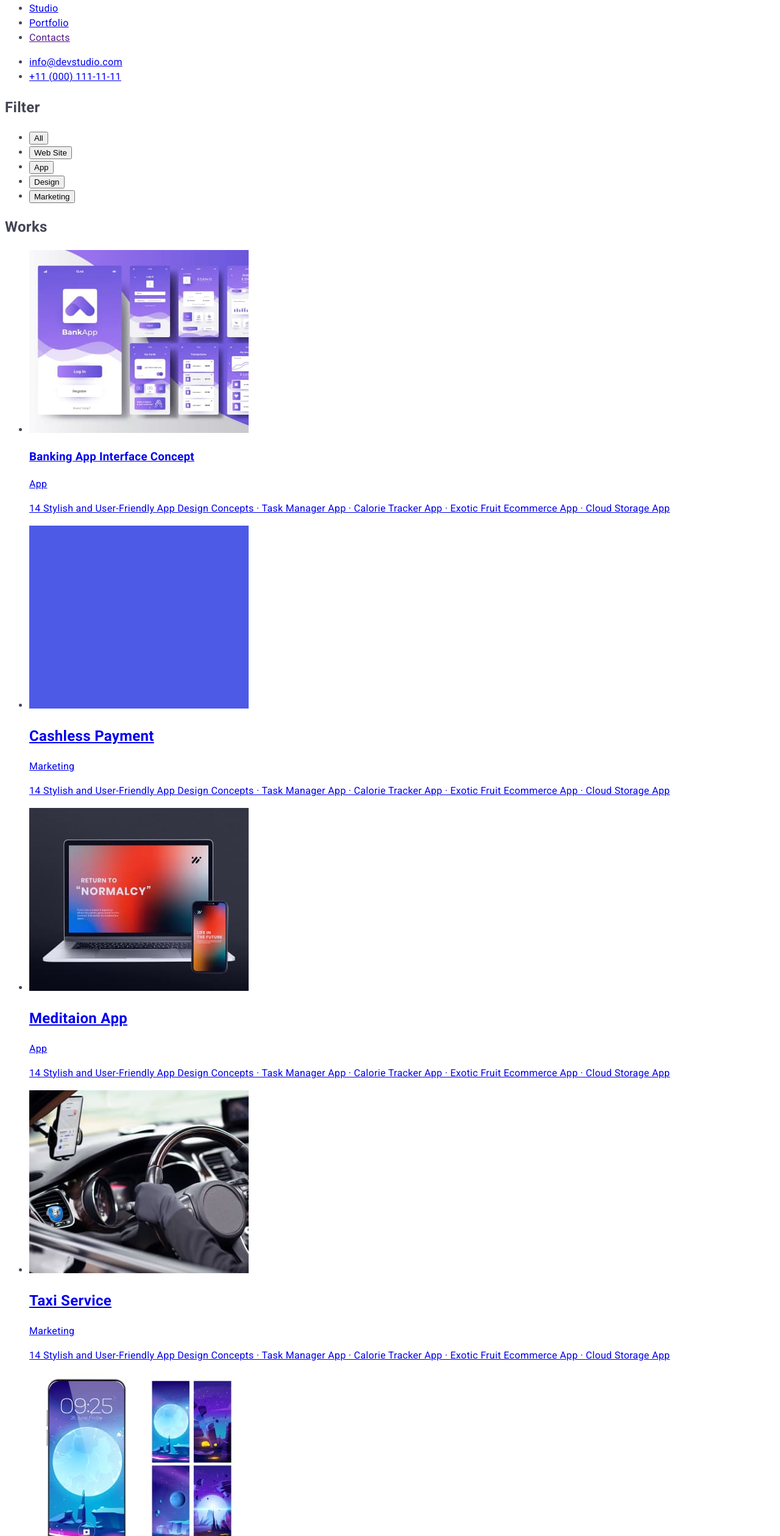
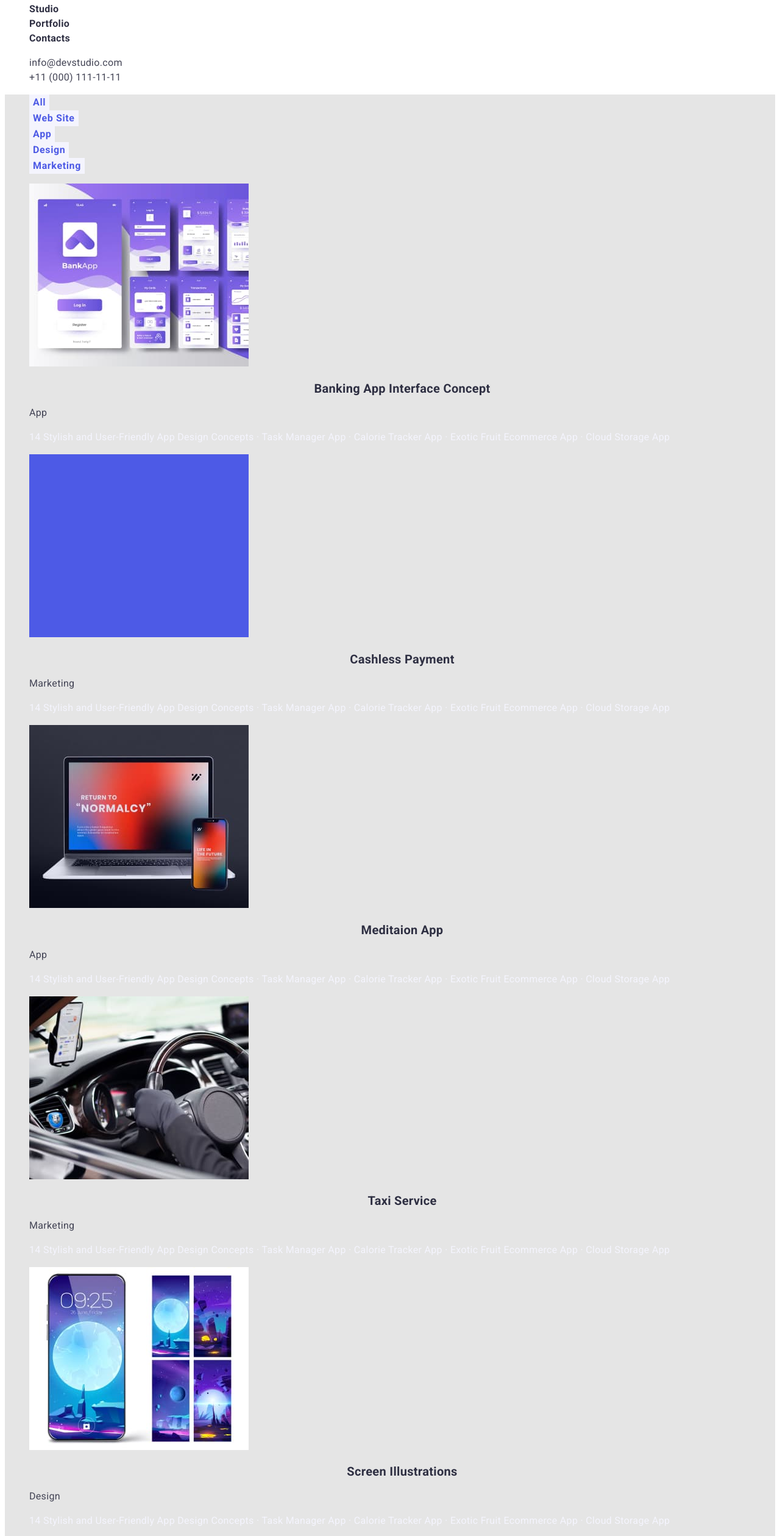
Before and after one commit to Mikaeri/goit-markup-hw-02, a plain HTML site: page portfolio.html in a window 1280 px wide. Shown: the part 46-2565 px from the top of the page at 61% size. Drawn offline with Linux system fonts and the light colour scheme.

Commit message:
add css for portfolio
css portfolio parts has been completed

```diff
--- a/css/styles.css
+++ b/css/styles.css
@@ -8,6 +8,7 @@
 	--light-color:#F4F4FD;
 	--doc-color:#FFFFFF;
 	--active-hero-button:#404BBF;
+	--portfolio-page-color:#E5E5E5;
 
 	}
 
@@ -31,9 +32,25 @@ body{
 
 .buttons {
 	font-family: 'Roboto',sans-serif;
+	font-weight: 600;
+	font-size: 16px;
+	letter-spacing: 0.04em;
+	align-items: center;
 	border: 0;
 }
 
+.visually-hidden {
+	position: absolute;
+	width: 1px;
+	height: 1px;
+	margin: -1px;
+	border: 0;
+	padding: 0;
+	white-space: nowrap;
+	clip-path: inset(100%);
+	clip: rect(0 0 0 0);
+	overflow: hidden;
+}
 
 /* ___________HEADER__________ */
 .header {}
@@ -92,6 +109,11 @@ body{
 	text-align: center;
 }
 
+.head-element{
+font-size: 20px;
+line-height: 1.2;
+}
+
 .secondary-header{
 	font-size: 36px;
 	line-height: 1.1;
@@ -112,21 +134,19 @@ body{
 }
 
 .hero-button {
-	font-weight: 600;
-	font-size: 16px;
+
 	line-height: 1.19;
-	letter-spacing: 0.04em;
-	align-items: center;
 	background: var(--primary-brand-color);
-	color:var(--doc-color);
+	color: var(--doc-color);
 	width: 170px;
 	height: 50px;
 }
 
-.hero-button:hover,
-.hero-button:focus{
+.buttons:hover,
+.buttons:focus{
 	cursor:pointer;
 }
+
 .hero-button:active{
 	color:var(--active-hero-button)
 }
@@ -136,18 +156,7 @@ body{
 
 .soft-skills {}
 
-.visually-hidden {
-	position: absolute;
-	width: 1px;
-	height: 1px;
-	margin: -1px;
-	border: 0;
-	padding: 0;
-	white-space: nowrap;
-	clip-path: inset(100%);
-	clip: rect(0 0 0 0);
-	overflow: hidden;
-}
+
 .soft-skill-list {}
 
 .soft-skill-items {}
@@ -176,15 +185,7 @@ body{
 
 .team-item {}
 
-.team-member {
-	font-size: 20px;
-	line-height: 1.2;
-}
-
-.team-position {
-	text-align: center;
-
-}
+.team-position {}
 
 
 /* ___________FOOTER__________ */
@@ -200,3 +201,42 @@ body{
 .footer-text {
 	color:var(--accent-color)
 }
+
+/* ___________PORTFOLIO________ */
+.portfolio{
+	background-color: var(--portfolio-page-color);
+}
+/* ___________FILTER___________ */
+.filter {}
+
+.filter-list {}
+
+.filter-item {}
+
+.filter-buttons {
+	line-height: 1.5;
+	color: var(--primary-brand-color);
+	background-color:var(--light-color)
+	}
+
+.filter-buttons:active{
+	background-color: var(--primary-brand-color);
+	color: var(--doc-color);
+	}
+
+/* ___________WORKS____________ */
+.works {}
+
+.work-list {}
+
+.work-item {}
+
+.work-link {
+	color:inherit;
+}
+
+.work-projects {}
+
+.text {
+	color: var(--light-color);
+}
--- a/portfolio.html
+++ b/portfolio.html
@@ -5,189 +5,197 @@
     <meta http-equiv="X-UA-Compatible" content="IE=edge" />
     <meta name="viewport" content="width=device-width, initial-scale=1.0" />
     <title>Portfolio</title>
-    <link rel="stylesheet" href="./css/styles.css" />
-
     <link rel="preconnect" href="https://fonts.googleapis.com" />
     <link rel="preconnect" href="https://fonts.gstatic.com" crossorigin />
     <link
       href="https://fonts.googleapis.com/css2?family=Raleway:wght@700&family=Roboto:wght@400;500;700;900&display=swap"
       rel="stylesheet"
     />
+    <link rel="stylesheet" href="./css/styles.css" />
   </head>
+
   <body>
     <!-- Header -->
-    <header>
-      <nav>
-        <a href="index.html"><span>WEB</span>STUDIO</a>
-        <ul>
-          <li><a href="index.html">Studio</a></li>
-          <li><a href="portfolio.html">Portfolio</a></li>
-          <li><a href="">Contacts</a></li>
+    <header class="header">
+      <nav class="navigation">
+        <a href="index.html" class="logo link">WEB<span class="header-logo">STUDIO</span></a>
+        <ul class="navigation-list list">
+          <li class="navigation-item">
+            <a class="navigation-link link" href="index.html">Studio</a>
+          </li>
+          <li class="navigation-item">
+            <a class="navigation-link link" href="portfolio.html">Portfolio</a>
+          </li>
+          <li class="navigation-item"><a class="navigation-link link" href="/">Contacts</a></li>
         </ul>
       </nav>
-      <ul>
-        <li><a href="mailto:info@devstudio.com">info@devstudio.com</a></li>
-        <li><a href="tel:+110001111111">+11 (000) 111-11-11</a></li>
+      <ul class="contact-list list">
+        <li class="contact-item">
+          <a class="contact-link link" href="mailto:info@devstudio.com">info@devstudio.com</a>
+        </li>
+        <li class="contact-item">
+          <a class="contact-link link" href="tel:+110001111111">+11 (000) 111-11-11</a>
+        </li>
       </ul>
     </header>
 
     <!-- main content -->
-    <main>
+    <main class="portfolio">
       <!-- filter -->
-      <section>
-        <h2>Filter</h2>
-        <ul>
-          <li><button type="button">All</button></li>
-          <li><button type="button">Web Site</button></li>
-          <li><button type="button">App</button></li>
-          <li><button type="button">Design</button></li>
-          <li><button type="button">Marketing</button></li>
+      <section class="filter">
+        <h2 class="visually-hidden">Filter</h2>
+        <ul class="filter-list list">
+          <li class="filter-item"><button class="filter-buttons buttons" type="button">All</button></li>
+          <li class="filter-item"><button class="filter-buttons buttons"  type="button">Web Site</button></li>
+          <li class="filter-item"><button class="filter-buttons buttons"  type="button">App</button></li>
+          <li class="filter-item"><button class="filter-buttons buttons"  type="button">Design</button></li>
+          <li class="filter-item"><button class="filter-buttons buttons"  type="button">Marketing</button></li>
         </ul>
       </section>
 
       <!-- Works -->
-      <section>
-        <h1>Works</h1>
-        <ul>
-          <li>
-            <a href="/">
+      <section class="works">
+        <h1 class="visually-hidden">Works</h1>
+        <ul class="work-list list">
+          <li class="work-item">
+            <a class="work-link link" href="/">
               <img
                 src="image/portfolio/banking-app.jpg"
                 alt="Banking App"
                 width="360"
                 height="300"
               />
-              <h3>Banking App Interface Concept</h3>
-              <p>App</p>
-              <p>
+              <h2 class="section-head head-element">Banking App Interface Concept</h2>
+              <p class="work-projects">App</p>
+              <p class="text">
                 14 Stylish and User-Friendly App Design Concepts · Task Manager App · Calorie
                 Tracker App · Exotic Fruit Ecommerce App · Cloud Storage App
               </p>
             </a>
           </li>
-          <li>
-            <a href="/">
+          <li class="work-item">
+            <a class="work-link link"  href="/">
               <img
                 src="image/portfolio/cashless-payment.jpg"
                 alt="Cashless Payment"
                 width="360"
                 height="300"
               />
-              <h2>Cashless Payment</h2>
-              <p>Marketing</p>
-              <p>
+              <h2 class="section-head head-element">Cashless Payment</h2>
+              <p class="work-projects">Marketing</p>
+              <p class="text">
                 14 Stylish and User-Friendly App Design Concepts · Task Manager App · Calorie
                 Tracker App · Exotic Fruit Ecommerce App · Cloud Storage App
               </p>
-            </a>
+            </a class="work-projects">
           </li>
-          <li>
-            <a href="/">
+          <li class="work-item">
+            <a class="work-link link"  href="/">
               <img
                 src="image/portfolio/meditation-app.jpg"
                 alt="Meditation App"
                 width="360"
                 height="300"
               />
-              <h2>Meditaion App</h2>
-              <p>App</p>
-              <p>
+              <h2 class="section-head head-element">Meditaion App</h2>
+              <p class="work-projects">App</p>
+              <p class="text">
                 14 Stylish and User-Friendly App Design Concepts · Task Manager App · Calorie
                 Tracker App · Exotic Fruit Ecommerce App · Cloud Storage App
               </p>
             </a>
           </li>
-          <li>
-            <a href="/">
+          <li class="work-item">
+            <a class="work-link link"  href="/">
               <img
                 src="image/portfolio/taxi-service.jpg"
                 alt="Taxi Service"
                 width="360"
                 height="300"
               />
-              <h2>Taxi Service</h2>
-              <p>Marketing</p>
-              <p>
+              <h2 class="section-head head-element">Taxi Service</h2>
+              <p class="work-projects">Marketing</p>
+              <p class="text">
                 14 Stylish and User-Friendly App Design Concepts · Task Manager App · Calorie
                 Tracker App · Exotic Fruit Ecommerce App · Cloud Storage App
               </p>
             </a>
           </li>
-          <li>
-            <a href="/">
+          <li class="work-item">
+            <a class="work-link link"  href="/">
               <img
                 src="image/portfolio/screen-illustrations.jpg"
                 alt="Screen Illustration"
                 width="360"
                 height="300"
               />
-              <h2>Screen Illustrations</h2>
-              <p>Design</p>
-              <p>
+              <h2 class="section-head head-element">Screen Illustrations</h2>
+              <p class="work-projects">Design</p>
+              <p class="text">
                 14 Stylish and User-Friendly App Design Concepts · Task Manager App · Calorie
                 Tracker App · Exotic Fruit Ecommerce App · Cloud Storage App
               </p>
             </a>
           </li>
-          <li>
-            <a href="/">
+          <li class="work-item">
+            <a class="work-link link"  href="/">
               <img
                 src="image/portfolio/online-cources.jpg"
                 alt="Online Courses"
                 width="360"
                 height="300"
               />
-              <h2>Online Courses</h2>
-              <p>Marketing</p>
-              <p>
+              <h2 class="section-head head-element">Online Courses</h2>
+              <p class="work-projects">Marketing</p>
+              <p class="text">
                 14 Stylish and User-Friendly App Design Concepts · Task Manager App · Calorie
                 Tracker App · Exotic Fruit Ecommerce App · Cloud Storage App
               </p>
             </a>
           </li>
-          <li>
-            <a href="/">
+          <li class="work-item">
+            <a class="work-link link"  href="/">
               <img
                 src="image/portfolio/stories-concept.jpg"
                 alt="Instagram Stories Concept"
                 width="360"
                 height="300"
               />
-              <h2>Instagram Stories Concept</h2>
-              <p>Design</p>
-              <p>
+              <h2 class="section-head head-element">Instagram Stories Concept</h2>
+              <p class="work-projects">Design</p>
+              <p class="text">
                 14 Stylish and User-Friendly App Design Concepts · Task Manager App · Calorie
                 Tracker App · Exotic Fruit Ecommerce App · Cloud Storage App
               </p>
             </a>
           </li>
-          <li>
-            <a href="/">
+          <li class="work-item">
+            <a class="work-link link"  href="/">
               <img
                 src="image/portfolio/organic-food.jpg"
                 alt="Organic Food"
                 width="360"
                 height="300"
               />
-              <h2>Organic Food</h2>
-              <p>Web Site</p>
-              <p>
+              <h2 class="section-head head-element">Organic Food</h2>
+              <p class="work-projects">Web Site</p>
+              <p class="text">
                 14 Stylish and User-Friendly App Design Concepts · Task Manager App · Calorie
                 Tracker App · Exotic Fruit Ecommerce App · Cloud Storage App
               </p>
             </a>
           </li>
-          <li>
-            <a href="/">
+          <li class="work-item">
+            <a class="work-link link"  href="/">
               <img
                 src="image/portfolio/fresh-coffee.jpg"
                 alt="Fresh Coffee"
                 width="360"
                 height="300"
               />
-              <h2>Fresh Coffee</h2>
-              <p>Web Site</p>
-              <p>
+              <h2 class="section-head head-element">Fresh Coffee</h2>
+              <p class="work-projects">Web Site</p>
+              <p class="text">
                 14 Stylish and User-Friendly App Design Concepts · Task Manager App · Calorie
                 Tracker App · Exotic Fruit Ecommerce App · Cloud Storage App
               </p>
@@ -198,9 +206,9 @@
     </main>
 
     <!-- Footer -->
-    <footer>
-      <a href="index.html"><span>WEB</span>STUDIO</a>
-      <p>
+    <footer class="footer">
+      <a href="index.html" class="logo link">WEB<span class="footer-logo">STUDIO</span></a>
+      <p class="footer-text">
         Increase the flow of customers and sales for your business with digital marketing & growth
         solutions.
       </p>
```
Also changed, not shown: index.html (+4 -4 lines).
